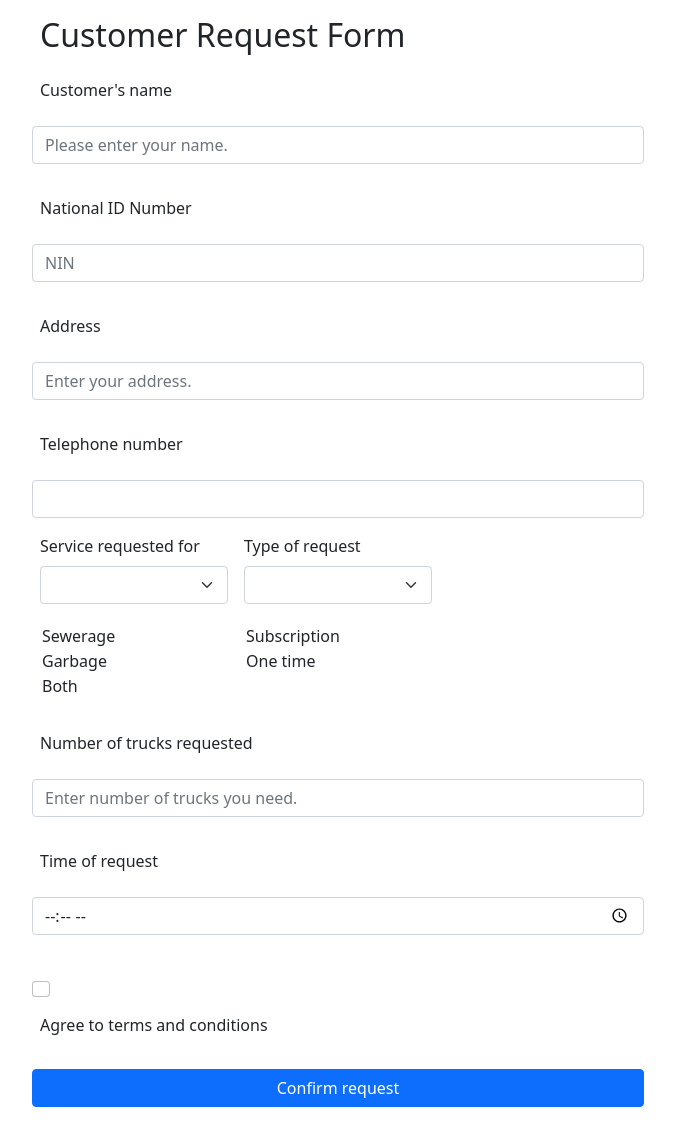
After one commit to mbabazisuzanne/stay-clean, a Node server app: template views/requests.pug in a window 1280 px wide. The commit adds this page. Shown: the whole page, without its empty margins (302-977 px from the left). Run offline with Node 20, Linux system fonts and the light colour scheme; the template is opened without the code that fills it, so the values that code supplies are empty; some libraries are stand-ins or nearby versions.

Commit message:
Added a request file in views

```diff
--- a/models/Login.js
+++ b/models/Login.js
@@ -9,6 +9,5 @@ const loginSchema = new mongoose.Schema({
     }
   });
 
-loginSchema.plugin(passportLocalMongoose);
-// registerSchema.plugin(passportLocalMongoose, { usernameField: 'email' })
+loginSchema.plugin(passportLocalMongoose, { usernameField: 'email' })
 module.exports = mongoose.model('Login', loginSchema);
--- a/routes/registrationRoutes.js
+++ b/routes/registrationRoutes.js
@@ -1,6 +1,7 @@
 const express = require('express');
 const router = express.Router();
-
+const passport = require('passport');
+const Registration = require('../models/Registration')
 router.get('/', (req,res) => {
     res.render('register',{title:'Registration'} )
 })
--- a/views/addEmployees.pug
+++ b/views/addEmployees.pug
@@ -4,7 +4,7 @@ block content
     h2 Create Employee
     form.needs-validation(action="/addEmployees/employeeList" method="POST" enctype="multipart/form-data")
         .form-row
-        .col-md-4.mb-3
+        .col-md-4.mb-4
             label(for="validationCustom01") Name
             input.form-control#validationCustom01(type="text", placeholder="Name" name="username")
         .col-md-4.mb-3
--- /dev/null
+++ b/views/requests.pug
@@ -0,0 +1,45 @@
+extends layout
+block content
+    .container(style="width: 55%")
+    h2 Customer Request Form
+    form.row.g-3
+        .col-md-6
+        label.form-label(for="inputName") Customer's name
+        input.form-control#inputName(type="customer name", placeholder="Please enter your name.")
+        .col-md-6
+        label.form-label(for="inputNIN") National ID Number
+        input.form-control#inputNIN(type="nin", placeholder="NIN")
+        .col-12
+        label.form-label(for="inputAddress") Address
+        input.form-control#inputAddress(type="text", placeholder="Enter your address.")
+        .col-12
+        label.form-label(for="inputPhonenumber") Telephone number
+        input.form-control#inputPhonenumber(type="text")
+        .row
+        .col-md-4
+            label.form-label(for="inputRequest") Service requested for
+            select#inputRequest.form-select
+            option(selected)
+            option Sewerage
+            option Garbage
+            option Both
+        .col-md-4
+            label.form-label(for="inputRequest") Type of request
+            select#inputRequest.form-select
+            option(selected)
+            option Subscription
+            option One time
+        .col-md-6
+        label.form-label(for="inputNumberoftrucks") Number of trucks requested
+        input.form-control#inputNumberoftrucks(type="number", placeholder="Enter number of trucks you need.")
+        .col-md-2
+        label.form-label(for="inputRequesttime") Time of request
+        input.form-control#inputRequesttime(type="time")
+        .form-check
+        input.form-check-input#invalidCheck2(type="checkbox", required)
+        label.form-check-label(for="invalidCheck2").
+
+            Agree to terms and conditions
+
+        .col-12
+        button.btn.btn-primary(type="submit") Confirm request
```
Also changed, not shown: routes/loginRoutes.js (+22 -0 lines), models/Registration.js (added), 1 other file.
